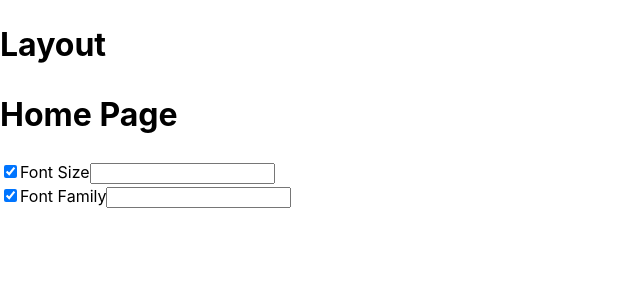
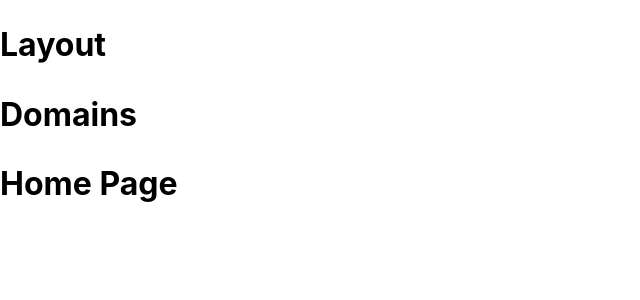
Before and after one commit to INRGI/CopyMaker, a React (Vite) app: page / in a window 1280 px wide. Shown: the top 300 px of the page, without its empty margins (0-640 px from the left). Built offline with nearby package versions, Linux system fonts and the light colour scheme.

Commit message:
Add provider

```diff
--- a/package.json
+++ b/package.json
@@ -20,6 +20,7 @@
     "react-helmet": "^6.1.0",
     "react-icons": "^5.0.1",
     "react-loader-spinner": "^6.1.6",
+    "react-redux": "^9.1.0",
     "react-router-dom": "^6.22.3",
     "react-toastify": "^10.0.5",
     "redux-persist": "^6.0.0"
--- a/src/main.jsx
+++ b/src/main.jsx
@@ -4,11 +4,15 @@ import ReactDOM from 'react-dom/client'
 import './index.css'
 import App from './components/App'
 import { BrowserRouter } from 'react-router-dom'
+import { Provider } from 'react-redux'
+import { store } from './redux/store';
 
 ReactDOM.createRoot(document.getElementById('root')).render(
   <React.StrictMode>
     <BrowserRouter>
-      <App />
+     <Provider store={store}>
+        <App />
+      </Provider>
     </BrowserRouter>
   </React.StrictMode>,
 )
--- a/src/pages/Home/Home.jsx
+++ b/src/pages/Home/Home.jsx
@@ -1,11 +1,17 @@
-import FormPromo from "../../components/FormPromo";
 
+import { useSelector } from "react-redux";
+import { getDomains } from "../../redux/selectors";
 
 const Home = () => {
+    const domains = useSelector(getDomains);
+
     return (
         <div>
+            {domains.length > 0 ? (
+                <h1>Domains</h1>
+            ) : <h2>Not have domains</h2>}
             <h1>Home Page</h1>
-            <FormPromo />
+
         </div>
 
 
--- a/src/redux/store.js
+++ b/src/redux/store.js
@@ -12,7 +12,7 @@ import {
   REGISTER,
 } from 'redux-persist';
 import storage from 'redux-persist/lib/storage';
-import { domainReducer } from './DomainSlice';
+import { domainReducer } from './domainSlice';
 
 const persistConfig = {
   key: 'root',
```
Also changed, not shown: 1 other file (tests, documents, lock files or other folders).
